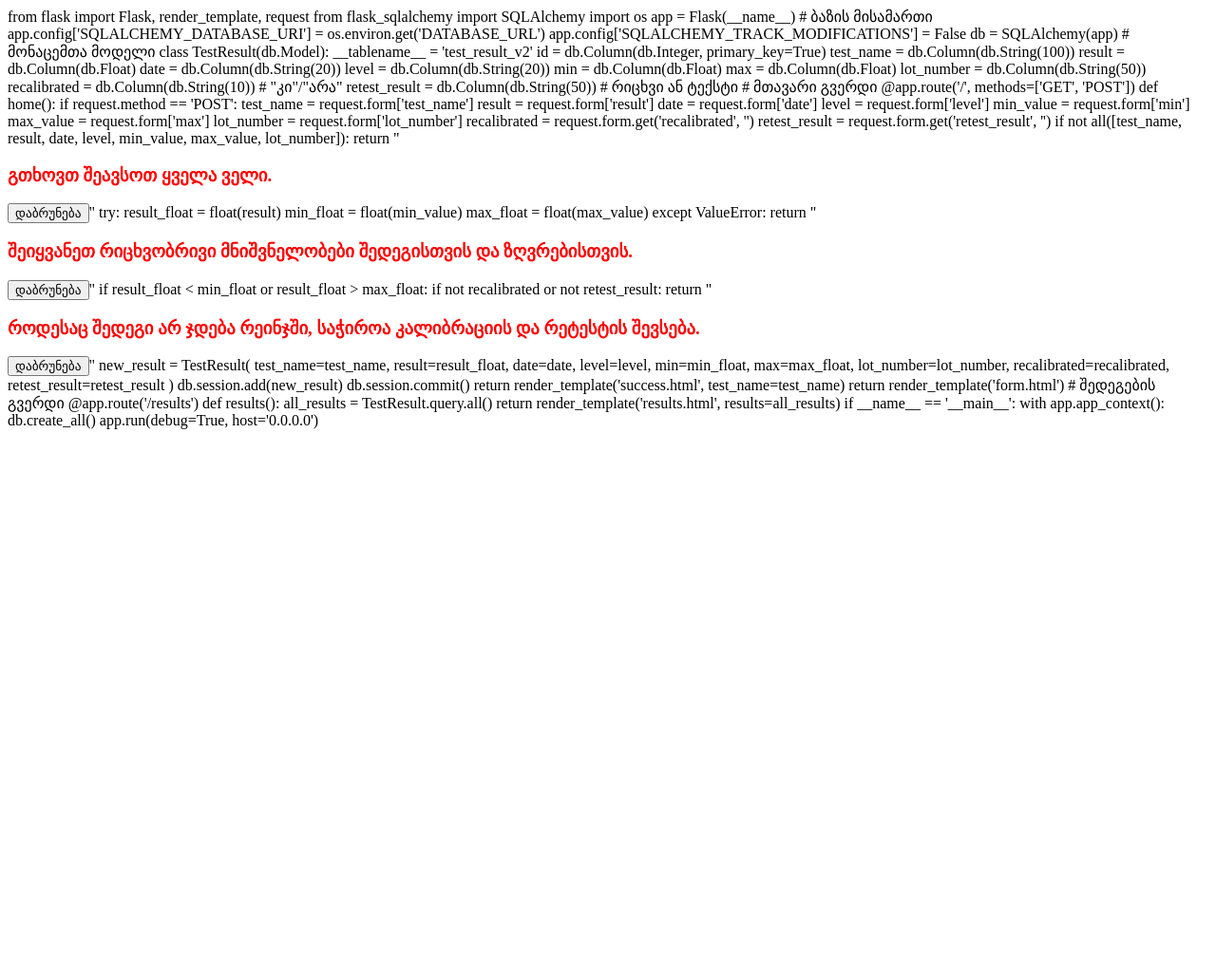
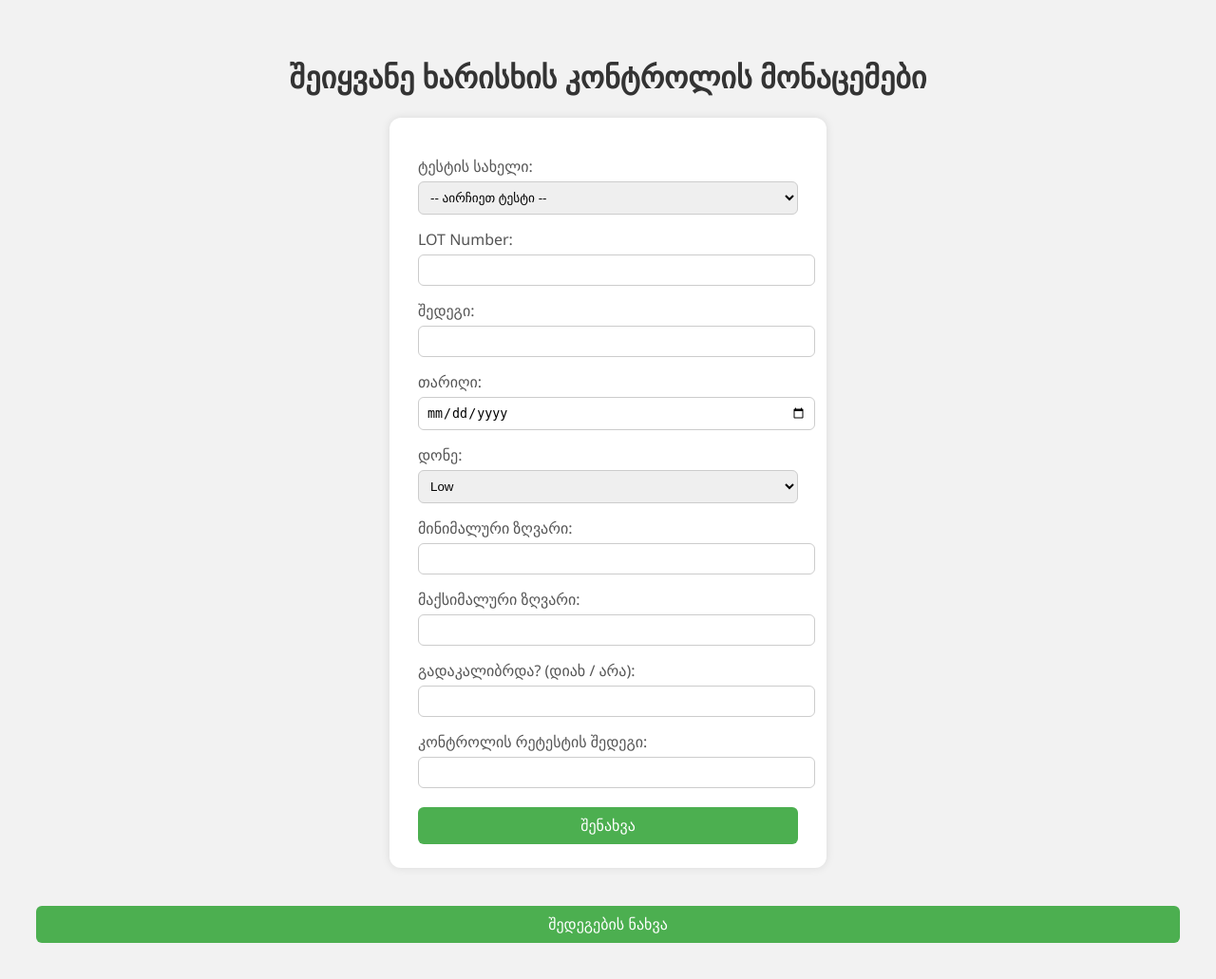
Before and after one commit to Mariammushku/lis-flask, a Flask app: page / in a window 1280 px wide. Shown: the whole page at 95% size. Before the commit the page ends 452 px from the top, so only its background shows below. Run offline with Flask 3, Linux system fonts and the light colour scheme.

Commit message:
დამატდა კალიბრაცია და რეტესტის ლოგიკა

```diff
--- a/templates/form.html
+++ b/templates/form.html
@@ -1,80 +1,116 @@
-from flask import Flask, render_template, request
-from flask_sqlalchemy import SQLAlchemy
-import os
+<!DOCTYPE html>
+<html lang="ka">
+<head>
+    <meta charset="UTF-8">
+    <title>მონაცემების შეყვანა</title>
+    <style>
+        body {
+            font-family: "Segoe UI", sans-serif;
+            background-color: #f2f2f2;
+            padding: 30px;
+        }
+        h1 {
+            color: #333;
+            text-align: center;
+        }
+        form {
+            width: 400px;
+            margin: 0 auto;
+            background-color: #fff;
+            padding: 25px 30px;
+            border-radius: 12px;
+            box-shadow: 0 0 10px rgba(0,0,0,0.1);
+        }
+        label {
+            display: block;
+            margin-top: 15px;
+            color: #555;
+        }
+        input, select {
+            width: 100%;
+            padding: 8px;
+            margin-top: 5px;
+            border-radius: 6px;
+            border: 1px solid #ccc;
+        }
+        button {
+            margin-top: 20px;
+            padding: 10px;
+            width: 100%;
+            background-color: #4CAF50;
+            color: white;
+            font-size: 16px;
+            border: none;
+            border-radius: 6px;
+            cursor: pointer;
+        }
+        button:hover {
+            background-color: #45a049;
+        }
+        .nav-button {
+            display: block;
+            margin: 20px auto 0;
+            text-align: center;
+        }
+    </style>
+</head>
+<body>
+    <h1>შეიყვანე ხარისხის კონტროლის მონაცემები</h1>
+    <form method="POST">
+        <label>ტესტის სახელი:</label>
+        <select name="test_name" required>
+            <option value="">-- აირჩიეთ ტესტი --</option>
+            <option>ALT/ GPT</option>
+            <option>AST/ GOT</option>
+            <option>GGT</option>
+            <option>PTO</option>
+            <option>ALB</option>
+            <option>GLU</option>
+            <option>CHO</option>
+            <option>TRG</option>
+            <option>HDL</option>
+            <option>LIP</option>
+            <option>PHO</option>
+            <option>FE</option>
+            <option>Ca</option>
+            <option>RF</option>
+            <option>ALK</option>
+            <option>Mg</option>
+        </select>
 
-app = Flask(__name__)
+        <label>LOT Number:</label>
+        <input type="text" name="lot_number" required>
 
-# ბაზის მისამართი
-app.config['SQLALCHEMY_DATABASE_URI'] = os.environ.get('DATABASE_URL')
-app.config['SQLALCHEMY_TRACK_MODIFICATIONS'] = False
-db = SQLAlchemy(app)
+        <label>შედეგი:</label>
+        <input type="text" name="result" required>
 
-# მონაცემთა მოდელი
-class TestResult(db.Model):
-    __tablename__ = 'test_result_v2'
-    id = db.Column(db.Integer, primary_key=True)
-    test_name = db.Column(db.String(100))
-    result = db.Column(db.Float)
-    date = db.Column(db.String(20))
-    level = db.Column(db.String(20))
-    min = db.Column(db.Float)
-    max = db.Column(db.Float)
-    lot_number = db.Column(db.String(50))
-    recalibrated = db.Column(db.String(10))  # "კი"/"არა"
-    retest_result = db.Column(db.String(50))  # რიცხვი ან ტექსტი
+        <label>თარიღი:</label>
+        <input type="date" name="date" required>
 
-# მთავარი გვერდი
-@app.route('/', methods=['GET', 'POST'])
-def home():
-    if request.method == 'POST':
-        test_name = request.form['test_name']
-        result = request.form['result']
-        date = request.form['date']
-        level = request.form['level']
-        min_value = request.form['min']
-        max_value = request.form['max']
-        lot_number = request.form['lot_number']
-        recalibrated = request.form.get('recalibrated', '')
-        retest_result = request.form.get('retest_result', '')
+        <label>დონე:</label>
+        <select name="level" required>
+            <option value="Low">Low</option>
+            <option value="Normal">Normal</option>
+            <option value="High">High</option>
+        </select>
 
-        if not all([test_name, result, date, level, min_value, max_value, lot_number]):
-            return "<h3 style='color:red;'>გთხოვთ შეავსოთ ყველა ველი.</h3><a href='/'><button>დაბრუნება</button></a>"
+        <label>მინიმალური ზღვარი:</label>
+        <input type="text" name="min" required>
 
-        try:
-            result_float = float(result)
-            min_float = float(min_value)
-            max_float = float(max_value)
-        except ValueError:
-            return "<h3 style='color:red;'>შეიყვანეთ რიცხვობრივი მნიშვნელობები შედეგისთვის და ზღვრებისთვის.</h3><a href='/'><button>დაბრუნება</button></a>"
+        <label>მაქსიმალური ზღვარი:</label>
+        <input type="text" name="max" required>
 
-        if result_float < min_float or result_float > max_float:
-            if not recalibrated or not retest_result:
-                return "<h3 style='color:red;'>როდესაც შედეგი არ ჯდება რეინჯში, საჭიროა კალიბრაციის და რეტესტის შევსება.</h3><a href='/'><button>დაბრუნება</button></a>"
+        <label>გადაკალიბრდა? (დიახ / არა):</label>
+        <input type="text" name="recalibrated">
 
-        new_result = TestResult(
-            test_name=test_name,
-            result=result_float,
-            date=date,
-            level=level,
-            min=min_float,
-            max=max_float,
-            lot_number=lot_number,
-            recalibrated=recalibrated,
-            retest_result=retest_result
-        )
-        db.session.add(new_result)
-        db.session.commit()
-        return render_template('success.html', test_name=test_name)
+        <label>კონტროლის რეტესტის შედეგი:</label>
+        <input type="text" name="retest_result">
 
-    return render_template('form.html')
+        <button type="submit">შენახვა</button>
+    </form>
 
-# შედეგების გვერდი
-@app.route('/results')
-def results():
-    all_results = TestResult.query.all()
-    return render_template('results.html', results=all_results)
-
-if __name__ == '__main__':
-    with app.app_context():
-        db.create_all()
-    app.run(debug=True, host='0.0.0.0')
+    <div class="nav-button">
+        <a href="/results"><button>შედეგების ნახვა</button></a>
+    </div>
+</body>
+</html>
```
Also changed, not shown: templates/results.html (+44 -26 lines).
